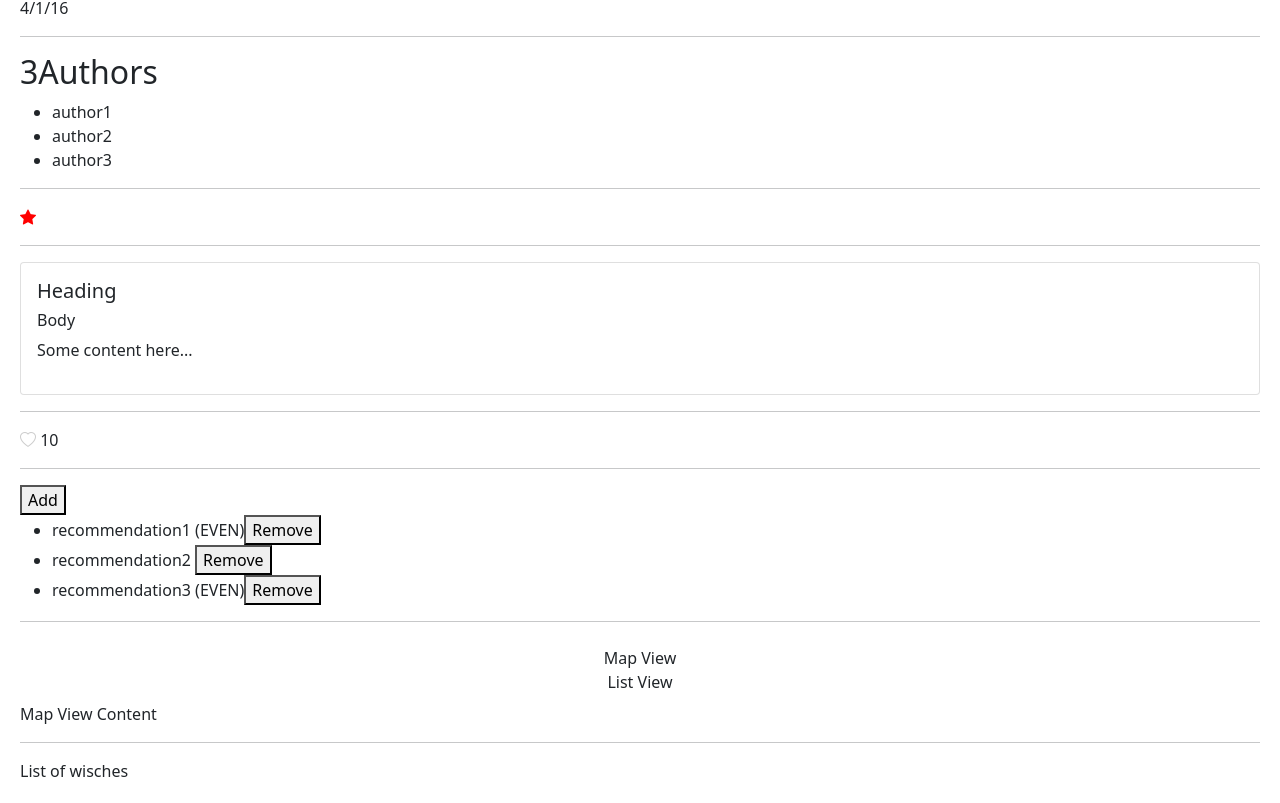
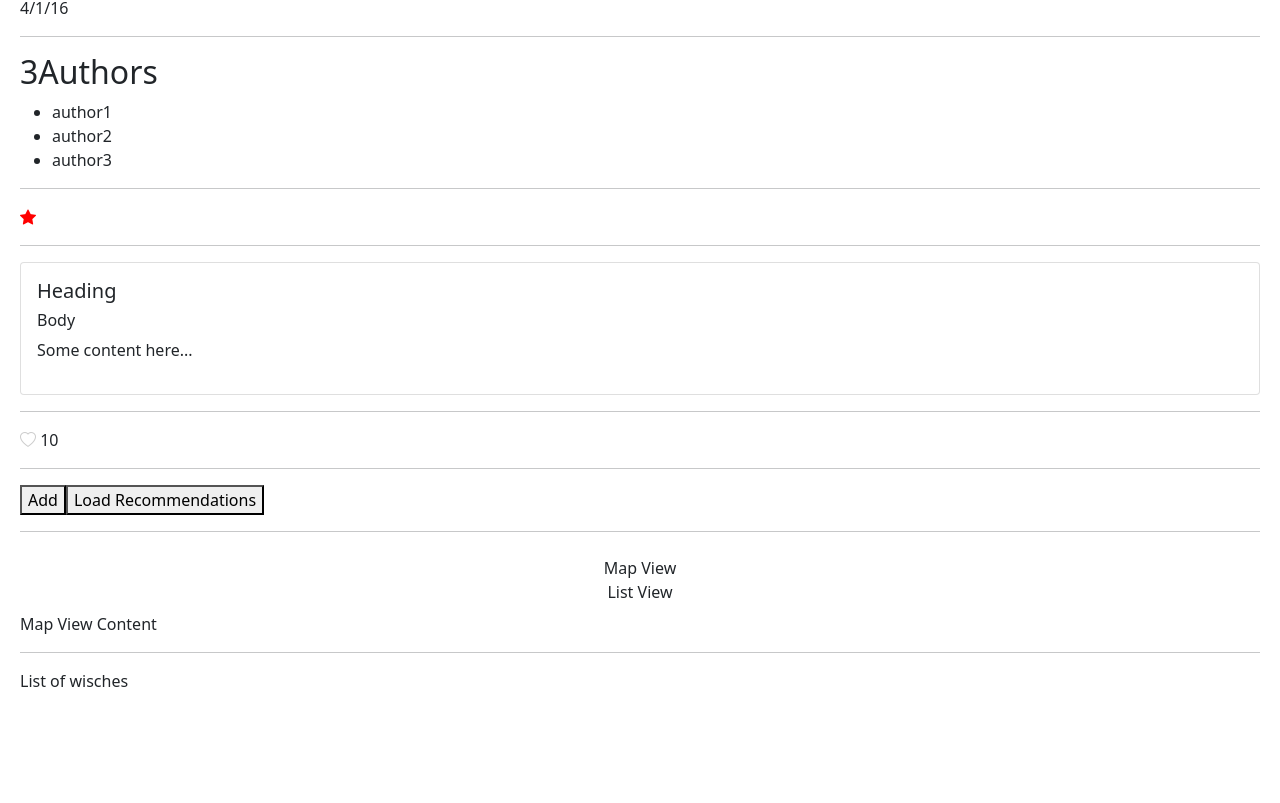
Before and after one commit to holhar/getting2know-angular, an Angular app: page / in a window 1280 px wide. Shown: the part 622-1425 px from the top of the page. After the commit the page ends 1335 px from the top, so only its background shows below. Built offline with nearby package versions, Linux system fonts and the light colour scheme.

Commit message:
Directives: ngFor and trackBy

```diff
--- a/src/app/app.component.html
+++ b/src/app/app.component.html
@@ -29,9 +29,10 @@
 
 <hr />
 <button (click)="onAdd()">Add</button>
+<button (click)="loadCourses()">Load Recommendations</button>
 <ul>
-    <li *ngFor="let recommendation of recommendations; even as isEven">
-        {{ recommendation.name }} <span *ngIf="isEven">(EVEN)</span>
+    <li *ngFor="let recommendation of recommendations; trackBy: trackRecommendation">
+        {{ recommendation.name }}
         <button (click)="onRemove(recommendation)">Remove</button>
     </li>
 </ul>
--- a/src/app/app.component.ts
+++ b/src/app/app.component.ts
@@ -9,11 +9,7 @@ import { FavoriteChangedEventArgs } from './favorite/favorite.component';
 export class AppComponent {
   title = 'Getting to know Angular';
   wishes = [1, 2];
-  recommendations = [
-    { id: 1, name: 'recommendation1'},
-    { id: 2, name: 'recommendation2'},
-    { id: 3, name: 'recommendation3'},
-  ]
+  recommendations: any;
   viewMode = 'map';
 
   post = {
@@ -39,4 +35,16 @@ export class AppComponent {
     let index = this.recommendations.indexOf(recommendation);
     this.recommendations.splice(index, 1);
   }
+
+  loadCourses() {
+    this.recommendations = [
+      { id: 1, name: 'recommendation1'},
+      { id: 2, name: 'recommendation2'},
+      { id: 3, name: 'recommendation3'},
+    ]
+  }
+
+  trackRecommendation(index: number, recommendation: any) {
+    return recommendation ? recommendation.id : undefined;
+  }
 }
```
